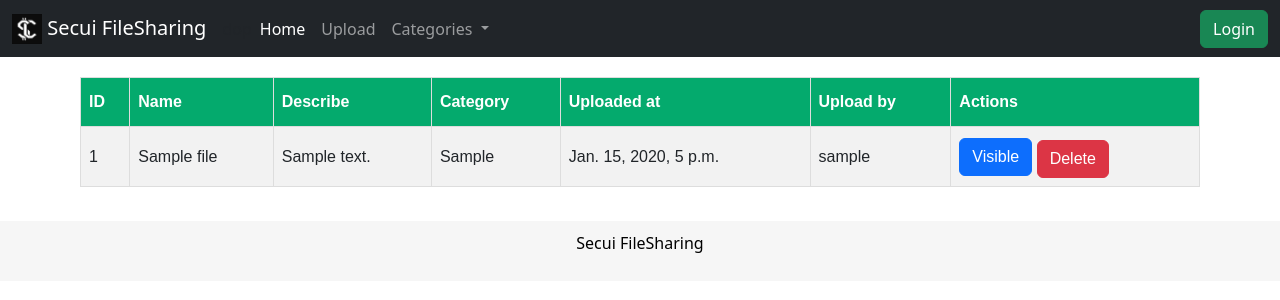
After one commit to UTELeek23/FileSharing, a Django app: page /manage_files/ in a window 1280 px wide. The commit adds this page. Shown: the top 300 px of the page. Run offline with Django 5.2, Linux system fonts and the light colour scheme; tables that the repository leaves empty hold one stand-in row (values such as "Sample post").

Commit message:
update 3

```diff
--- a/FileShare_App/AdminViews.py
+++ b/FileShare_App/AdminViews.py
@@ -71,7 +71,7 @@ def Filesave(request):
             imgname = pdf2img('media/' + tmp_name, 'static/Media/', tmp_name.replace('.pdf', ''))
             try:
                 file = File(file=filename, Name=file.name, describe=description, category=Category.objects.get(category=category),
-                            uploaded_by=Client.objects.get(user=request.user.id), thumbnail = imgname)
+                            uploaded_by=CustomUser.objects.get(id=request.user.id), thumbnail = imgname)
                 file.save()
                 messages.success(request, 'File Uploaded Successfully')
                 return HttpResponseRedirect('/UploadFile')
@@ -102,3 +102,19 @@ def AddCategory(request):
         except:
             messages.error(request, 'Category Addition Failed')
             return HttpResponseRedirect('/Profile/' + str(request.user.id))
+
+def manage_files(request):
+    Files = File.objects.all()
+    users = CustomUser.objects.all()
+    return render(request, 'manage_files.html', {'Files': Files, 'users': users})
+
+def change_status(request, file_id):
+    file = File.objects.get(id=file_id)
+    file.visible = not file.visible
+    file.save()
+    return HttpResponseRedirect('/manage_files')
+
+def delete_file(request, file_id):
+    file = File.objects.get(id=file_id)
+    file.delete()
+    return HttpResponseRedirect('/manage_files')
--- a/FileShare_App/ClientViews.py
+++ b/FileShare_App/ClientViews.py
@@ -18,12 +18,11 @@ def profile(request, user_id):
         return render(request, 'profile.html', context)
     else:
         client = Client.objects.get(user=user)
-        Files = File.objects.filter(uploaded_by=client)
+        Files = File.objects.filter(uploaded_by=user)
         context = {'user': user, 'client': client, 'user_id': user_id, 'Files': Files}
         return render(request, 'profile.html', context)
 
 def view_file(request, file_id):
-    print('id: ' + str(file_id))
     fs = FileSystemStorage()
     file = File.objects.get(id=file_id)
     filename = str(file.file)
--- a/FileShare_App/models.py
+++ b/FileShare_App/models.py
@@ -35,7 +35,7 @@ class File(models.Model):
     category = models.ForeignKey(Category, on_delete=models.CASCADE)
     thumbnail = models.FileField(blank=True, null=True)
     uploaded_at = models.DateTimeField(auto_now_add=True)
-    uploaded_by = models.ForeignKey(Client, on_delete=models.CASCADE)
+    uploaded_by = models.ForeignKey(CustomUser, on_delete=models.CASCADE)
     visible = models.BooleanField(default=True)
     objects = models.Manager()
     def __str__(self):
--- a/FileSharing/urls.py
+++ b/FileSharing/urls.py
@@ -35,5 +35,9 @@ urlpatterns = ([
     path('ViewFiles/<int:file_id>', ClientViews.view_file, name='ViewFiles'),
     path('list_files/', views.list_files, name='list_files'),
     path('AddCategory/', AdminViews.AddCategory, name='AddCategory'),
-    path('view_API/', views.view_API, name='view_API'),
+    path('category/<str:category>/', views.filter_files, name='filter_files'),
+    path('page/<int:page>/', views.page, name='page_list'),
+    path('manage_files/', AdminViews.manage_files, name='manage_files'),
+    path('delete_file/<int:file_id>/', AdminViews.delete_file, name='delete_file'),
+    path('change_status/<int:file_id>/', AdminViews.change_status, name='change_status'),
 ] + static(settings.MEDIA_URL, document_root=settings.MEDIA_ROOT))
--- a/static/css/style.css
+++ b/static/css/style.css
@@ -63,9 +63,6 @@ footer{
     display: flex;
     justify-content: space-around;
     padding: 10px;
-    border: lightgreen;
-    border-style: solid;
-    background: lightgreen;
 }
 
 
@@ -103,5 +100,34 @@ footer{
 }
 
 .result-box ul li:hover{
-    background: #9ef3ff;
+    background: lightblue;
 }
+
+
+.container{
+    padding: 10px;
+    margin-top: 10px;
+}
+
+#manage-files {
+  font-family: Arial, Helvetica, sans-serif;
+  border-collapse: collapse;
+  width: 100%;
+}
+
+#manage-files td, #manage-files th {
+  border: 1px solid #ddd;
+  padding: 8px;
+}
+
+#manage-files tr:nth-child(even){background-color: #f2f2f2;}
+
+#manage-files tr:hover {background-color: #ddd;}
+
+#manage-files th {
+  padding-top: 12px;
+  padding-bottom: 12px;
+  text-align: left;
+  background-color: #04AA6D;
+  color: white;
+}
--- a/templates/Base.html
+++ b/templates/Base.html
@@ -40,7 +40,7 @@ dop
           </a>
           <ul class="dropdown-menu" aria-labelledby="navbarDropdown">
               {% for category in categories %}
-                <li><a class="dropdown-item" href="#">{{ category.category }}</a></li>
+                <li><a class="dropdown-item" href="{% url 'filter_files' category=category.category %}">{{ category.category }}</a></li>
                 {% endfor %}
 
           </ul>
--- a/templates/Profile.html
+++ b/templates/Profile.html
@@ -32,6 +32,7 @@
     {% else %}
 {# modal add category#}
 <button type="button" class="btn btn-success" data-bs-toggle="modal" data-bs-target="#AddCategory"> Add Category </button>
+        <button type="button" class="btn btn-success" style="margin-left: 15px"><a href="{% url 'manage_files' %}" style="text-decoration: none; color: white">Manage Files</a></button>
 <div class="modal" id="AddCategory">
           <div class="modal-dialog">
             <div class="modal-content">
@@ -58,6 +59,5 @@
             </div>
           </div>
         </div>
-
     {% endif %}
 {% endblock %}
--- a/templates/ViewPDF.html
+++ b/templates/ViewPDF.html
@@ -1,7 +1,9 @@
 {% extends 'Base.html' %}
 {% block content %}
     <div class="PDF_file">
+        <h5>{{ file.Name }}</h5>
+        <a href="{{ file_path }}" download><button class="btn btn-primary">Download</button></a>
                     <blockquote class="text-center"></blockquote>
-                    <iframe src="{{file_path}}#toolbar=0&navpanes=0&scrollbar=0" width="100%" height="1000px">file đề</iframe>
+                    <iframe src="{{file_path}}#toolbar=0&navpanes=0&scrollbar=0&" width="100%" height="1000px"></iframe>
     </div>
 {% endblock %}
--- /dev/null
+++ b/templates/manage_files.html
@@ -0,0 +1,47 @@
+{% extends 'Base.html' %}
+{% block content %}
+{% load static %}
+<div class="manage-files">
+<table id="manage-files">
+    <tr>
+        <th>ID</th>
+        <th>Name</th>
+        <th>Describe</th>
+        <th>Category</th>
+        <th>Uploaded at</th>
+        <th>Upload by</th>
+        <th>Actions</th>
+    </tr>
+    {% for file in Files %}
+    <tr>
+        <td>{{ file.id }}</td>
+        <td>{{ file.Name }}</td>
+        <td>{{ file.describe }}</td>
+        <td>
+            {% for category in categories %}
+                {% if category.id == file.category_id %}
+                    {{ category.category }}
+                {% endif %}
+            {% endfor %}
+        </td>
+        <td>{{ file.uploaded_at }}</td>
+        <td>
+            {% for user in users %}
+                {% if user.id == file.uploaded_by_id %}
+                    {{ user.username }}
+                {% endif %}
+            {% endfor %}
+        </td>
+        <td>
+            {% if file.visible == True %}
+                <button type="button" class="btn btn-primary"><a href="{% url 'change_status' file_id=file.id %}" style="text-decoration: none; color: white">Visible</a></button>
+            {% else %}
+                <button type="button" class="btn btn-secondary"><a href="{% url 'change_status' file_id=file.id %}" style="text-decoration: none; color: white">Hidden</a></button>
+            {% endif %}
+            <button type="button" class="btn btn-danger" style="margin-top: 5px"><a>Delete</a></button>
+        </td>
+    </tr>
+    {% endfor %}
+</table>
+</div>
+{% endblock %}
```
Also changed, not shown: FileShare_App/views.py (+28 -13 lines), static/js/autocomplete.js (+13 -10 lines), templates/Home.html (+6 -8 lines).
